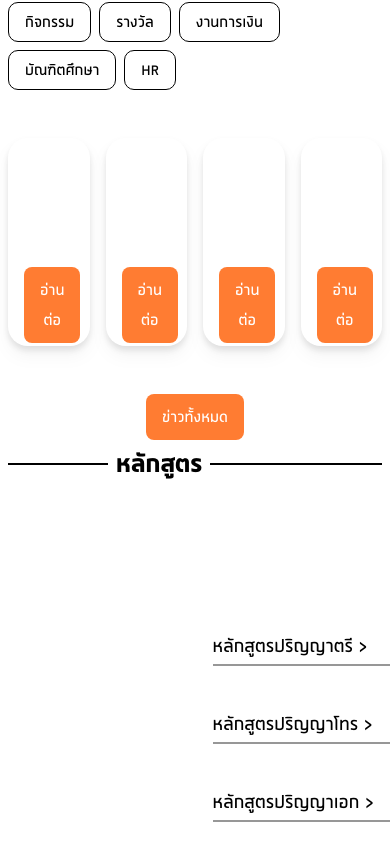
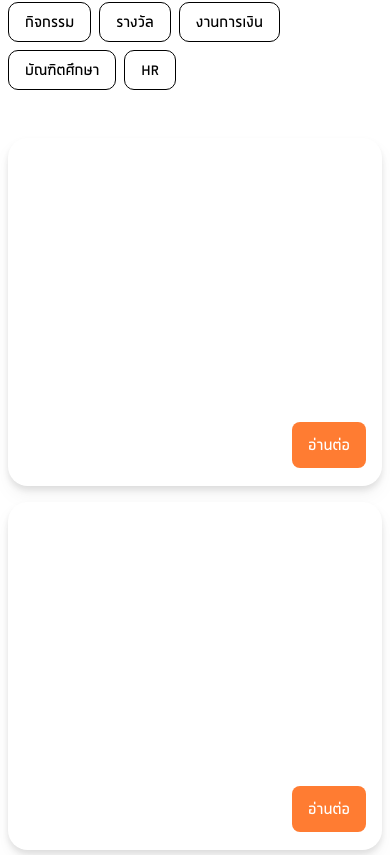
Before and after one commit to Yayawak/web-more-backup, a Next.js app: page / in a window 390 px wide. Shown: the part 1169-2024 px from the top of the page. Built offline with nearby package versions, Linux system fonts and the light colour scheme.

Commit message:
fix: responsive news section

```diff
--- a/pages/index.tsx
+++ b/pages/index.tsx
@@ -79,7 +79,7 @@ const Home: NextPage = () => {
         </div>
       </Container>
 
-      <Container className="flex gap-[16px] mt-[32px]">
+      <Container className="news-cards grid justify-between gap-[16px] mt-[32px] grid-cols-1 sm:grid-cols-2 md:grid-cols-3 lg:grid-cols-4 flex-wrap">
         <NewsCard />
         <NewsCard />
         <NewsCard />
@@ -275,6 +275,11 @@ const Home: NextPage = () => {
       </Container>
 
       <style jsx>{`
+        :global(.news-card) {
+          flex-grow: 1;
+          height: 348px;
+        }
+
         .image {
           max-width: 600px;
           height: 100px;
```
